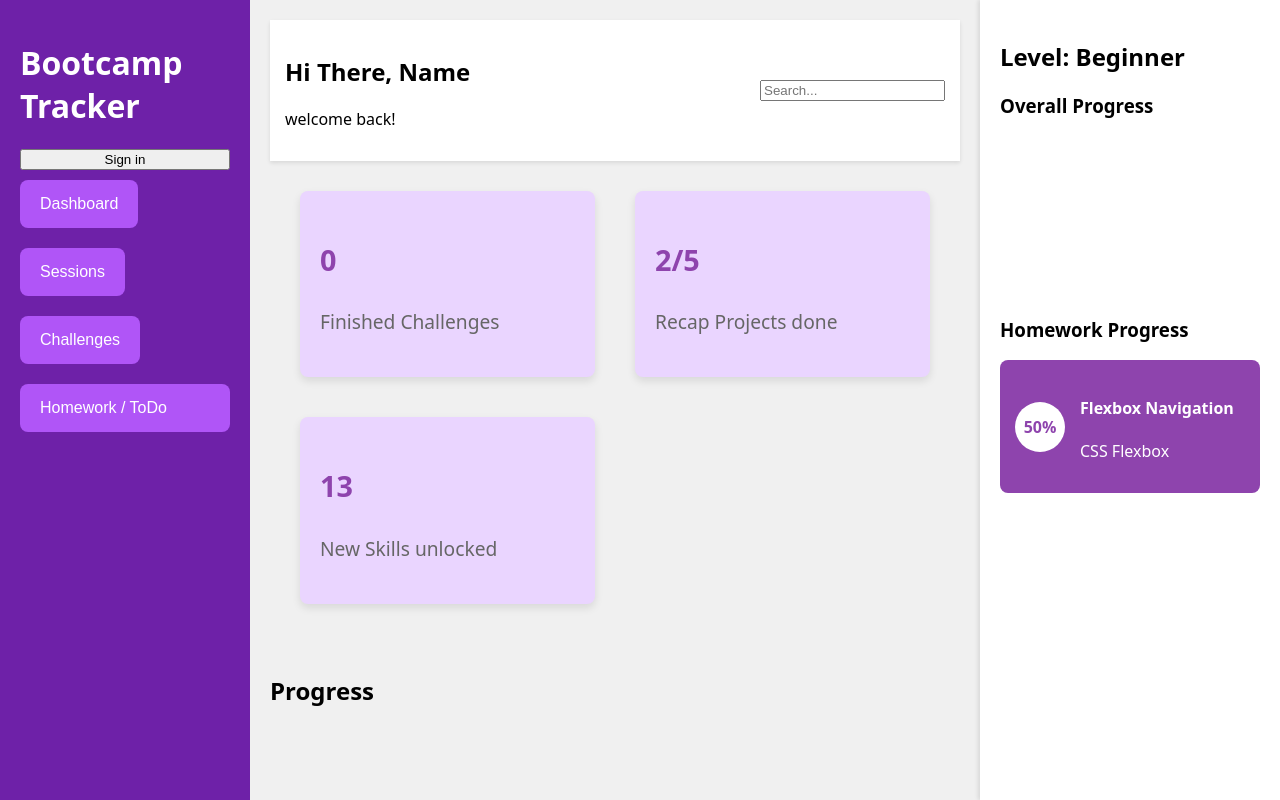
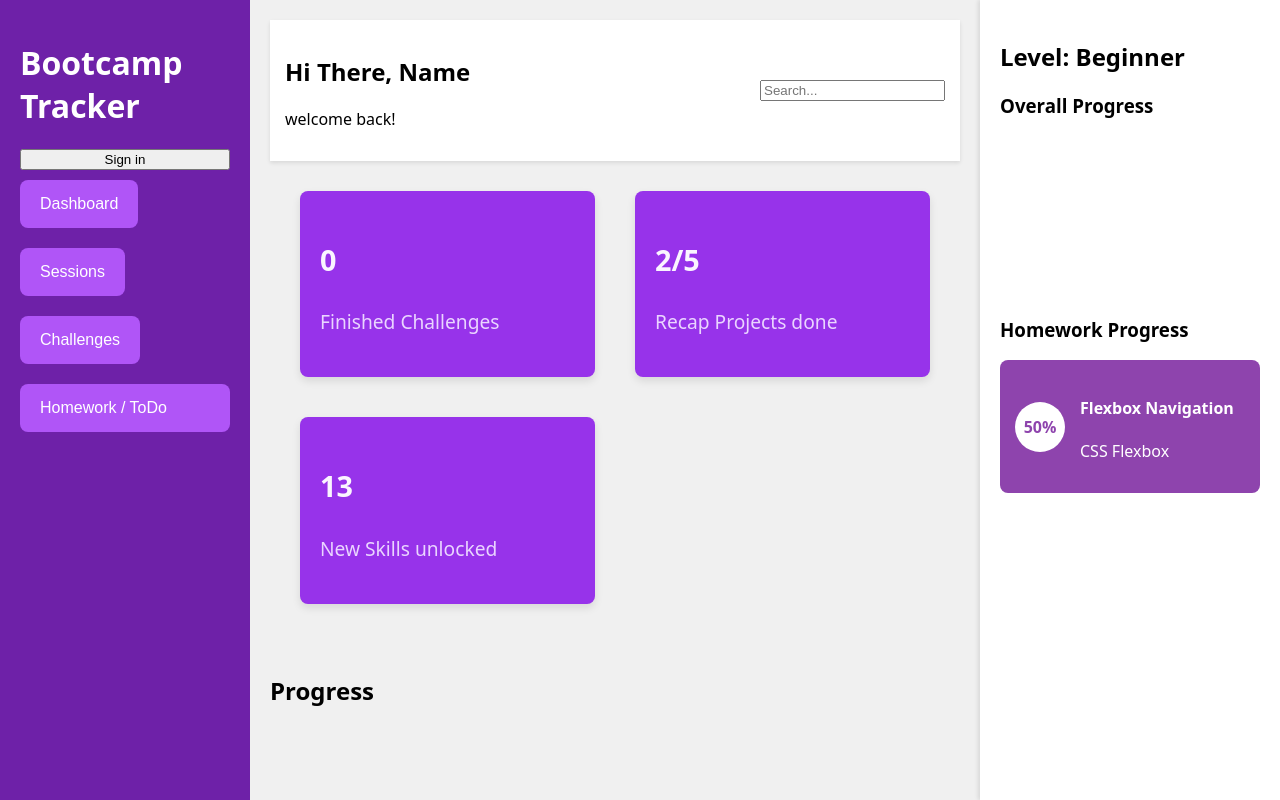
Before and after one commit to KristofferJans/Bootcamp_Progress_Tracker, a Next.js app: page / in a window 1280 px wide. Built offline with nearby package versions, Linux system fonts and the light colour scheme; no server answers; the database is empty; some icons are missing.

Commit message:
modified dashoardCards

```diff
--- a/components/StyledComponents.js
+++ b/components/StyledComponents.js
@@ -216,35 +216,35 @@ export const ProgressBarContainer = styled.div`
 `;
 
 export const DashboardCard = styled.div`
-  background-color: #ead5ff;
-  color: ${(props) => (props.highlight ? "#fff" : "#333")};
+  background-color: #9733ea;
+  color: #fff; // Static text color
   padding: 20px;
   margin: 10px;
   border-radius: 8px;
   box-shadow: 0 4px 8px rgba(0, 0, 0, 0.1);
+  cursor: pointer;
 
-  // Remove hover effect
   h3 {
     font-size: 1.8rem;
     font-weight: bold;
-    color: #8e44ad;
+    color: #faf5ff;
   }
 
   p {
     font-size: 1.2rem;
     line-height: 1.6;
-    color: ${(props) => (props.highlight ? "#fff" : "#666")};
+    color: #ead5ff;
   }
 
   .statistic {
     font-size: 2.5rem;
     font-weight: bold;
-    color: ${(props) => (props.highlight ? "#FAF5FF" : "#8e44ad")};
+    color: #faf5ff;
   }
 
   .description {
     font-size: 1rem;
-    color: ${(props) => (props.highlight ? "#EAD5FF" : "#666")};
+    color: #ead5ff;
     margin-top: 10px;
   }
 `;
```
